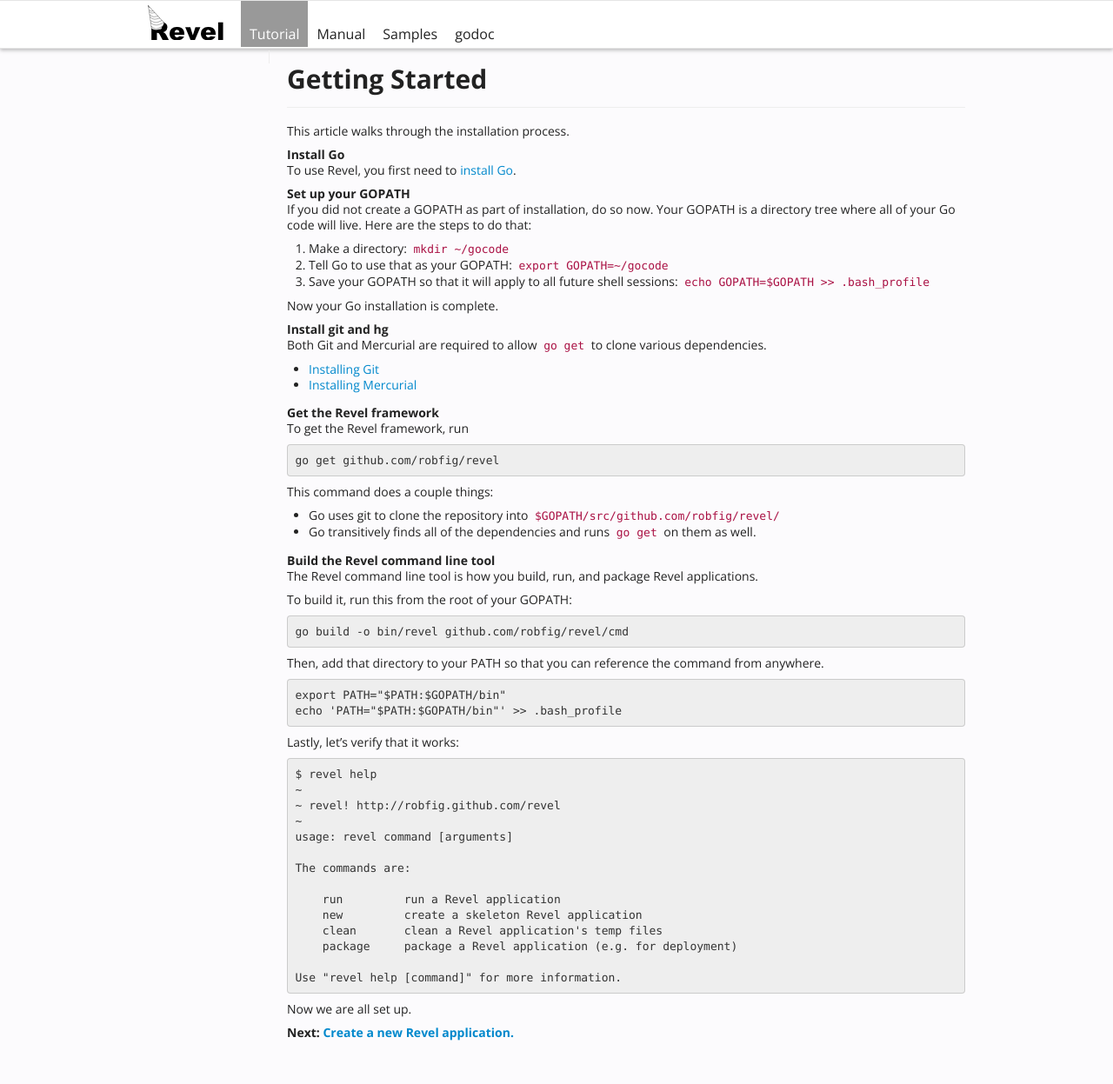
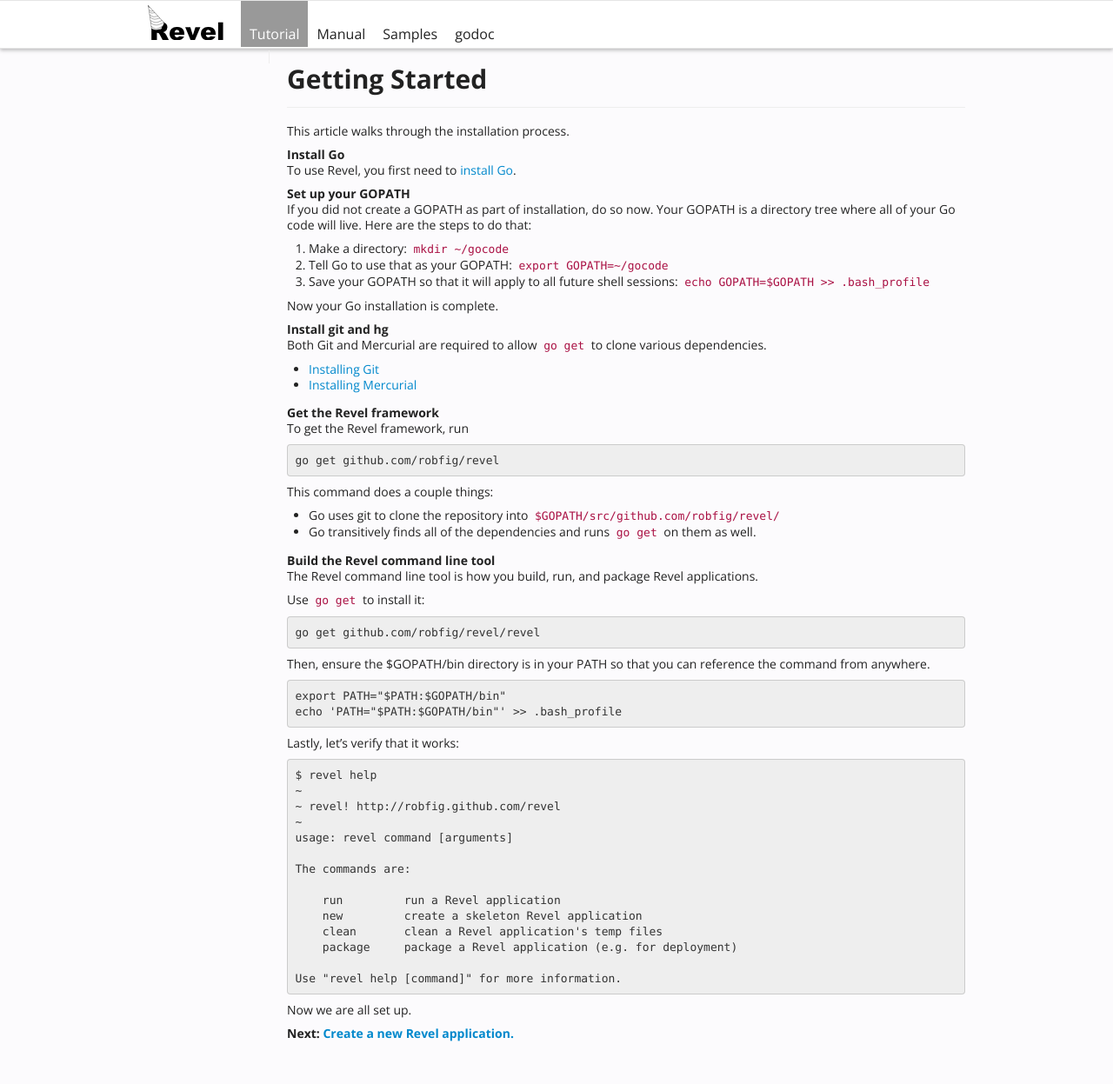
Before and after one commit to revel/revel, a Jekyll site: the page built from tutorial/gettingstarted.md, in a window 1280 px wide. Shown: the whole page at 87% size. Built offline with Jekyll 4.4.1, drawn with Linux system fonts in a browser that asks for light colours.

Commit message:
Update website to reflect new way to install the command

```diff
--- a/index.html
+++ b/index.html
@@ -132,10 +132,8 @@
           </div>
           <div class="span6" style="vertical-align:bottom;">
             <pre>
-  # From the base of your GOPATH...
-  go get github.com/robfig/revel
-  go build -o bin/revel github.com/robfig/revel/cmd
-  bin/revel run github.com/robfig/revel/samples/chat
+  go get github.com/robfig/revel/revel
+  revel run github.com/robfig/revel/samples/chat
             </pre>
           </div>
         </div>
--- a/tutorial/gettingstarted.md
+++ b/tutorial/gettingstarted.md
@@ -42,12 +42,11 @@
 
 The Revel command line tool is how you build, run, and package Revel applications.
 
-To build it, run this from the root of your GOPATH:
+Use `go get` to install it:
 
-	go build -o bin/revel github.com/robfig/revel/cmd
+	go get github.com/robfig/revel/revel
 
-Then, add that directory to your PATH so that you can reference the command from
-anywhere.
+Then, ensure the $GOPATH/bin directory is in your PATH so that you can reference the command from anywhere.
 
 	export PATH="$PATH:$GOPATH/bin"
 	echo 'PATH="$PATH:$GOPATH/bin"' >> .bash_profile
```
Also changed, not shown: manual/tool.md (+2 -3 lines).
